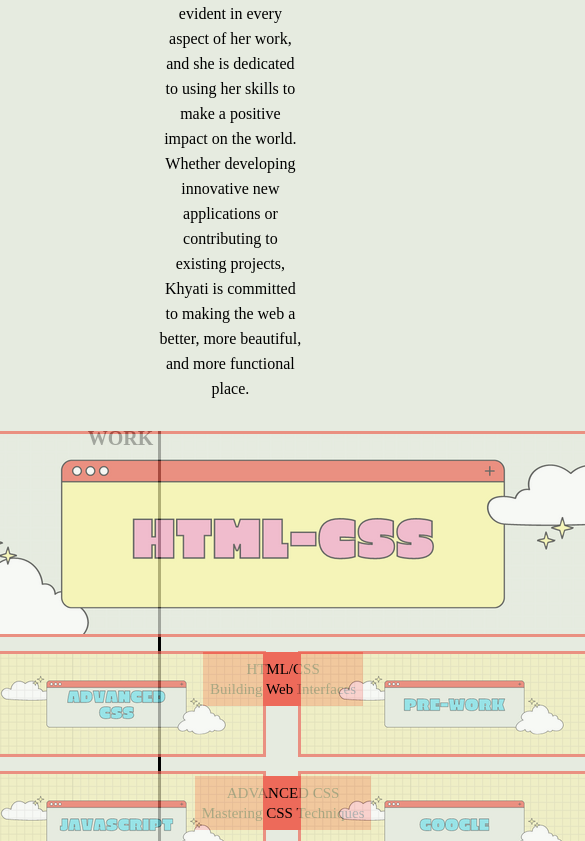
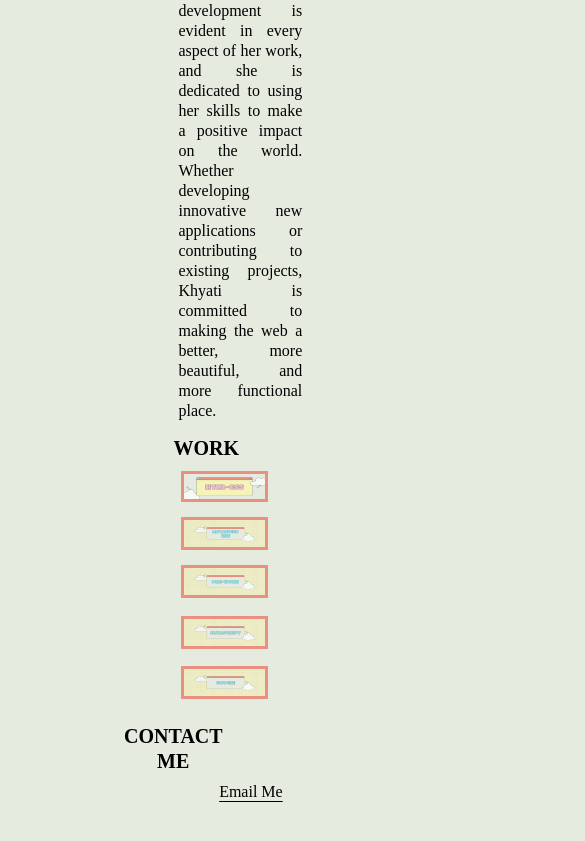
Before and after one commit to thekhyatigandhi/Advanced-CSS, a plain HTML site: page index.html in a window 390 px wide. Shown: the part 1159-2000 px from the top of the page, 585 px wide, since content can reach past the window. Drawn offline with Linux system fonts and the light colour scheme.

Commit message:
gave media queries to the page

```diff
--- a/style.css
+++ b/style.css
@@ -128,7 +128,7 @@ a:hover {
 
 @media only screen and (max-width: 768px) {
   .bottom-right {
-    bottom: 10px;
+    bottom: 100px;
     right: 10px;
     padding: 5px;
     font-size: 16px;
@@ -200,16 +200,13 @@ a:hover {
   line-height: 20px;
 }
 
-@media (max-width: 768px) {
+@media screen and (max-width: 768px) {
   #bottom-left,
   #bottom-left1,
   #bottom-left2,
   #bottom-left3,
   #bottom-left4 {
-    position: relative;
-    bottom: auto;
-    left: auto;
-    margin: 10px 0;
+    display: none;
   }
 }
 
@@ -240,16 +237,22 @@ p {
 }
 @media screen and (max-width: 768px) {
   h2 {
-    margin-right: 0px;
+    position: relative;
+    top: 20px;
+    left: 40%;
+    align-items: center;
     text-align: center;
     font-size: 20px;
   }
 
   p {
+    position: relative;
+    top: 80px;
+    padding-bottom: 50px;
     border-left: none;
     padding-left: 0;
-    text-align: center;
-    line-height: 25px;
+    text-align: justify;
+    line-height: 20px;
   }
 }
 
@@ -278,15 +281,6 @@ p {
   border: 3px solid #ed6a5a;
   transition: 0.5s ease;
   opacity: 0.7;
-}
-
-@media screen and (max-width: 600px) {
-  .gallery {
-    height: auto;
-    width: auto;
-    display: flex;
-    flex-wrap: wrap;
-  }
 }
 
 .html-css-image:hover {
@@ -350,6 +344,74 @@ p {
   box-shadow: #9c9393 10px 10px 5px;
   transform: scale(1.01);
 }
+
+@media screen and (max-width: 768px) {
+  .gallery {
+    border-left: none;
+    height: auto;
+    width: auto;
+    display: flex;
+    flex-wrap: wrap;
+    flex-direction: column;
+  }
+
+  .parent {
+    position: relative;
+    top: 0;
+    left: -29px;
+    transition: transform 0.2s;
+  }
+
+  .html-css-image {
+    position: relative;
+    top: 50px;
+    right: 30px;
+    width: 100%;
+    height: auto;
+    order: 1;
+    flex-direction: column;
+  }
+  .advanced-css {
+    position: relative;
+    top: 10px;
+    right: 30px;
+    width: 100%;
+    height: auto;
+    order: 2;
+    flex-direction: column;
+  }
+
+  .pre-work {
+    position: relative;
+    top: -30px;
+    left: 0px;
+    width: 100%;
+    height: auto;
+    order: 3;
+    flex-direction: column;
+  }
+
+  .javascript {
+    position: relative;
+    top: -67px;
+    left: 0px;
+    width: 100%;
+    height: auto;
+    order: 4;
+    flex-direction: column;
+  }
+
+  .google {
+    position: relative;
+    top: -105px;
+    left: 0px;
+    width: 100%;
+    height: auto;
+    order: 5;
+    flex-direction: column;
+  }
+}
+
 .footer {
   display: flex;
   width: 100%;
@@ -385,10 +447,11 @@ p {
 }
 @media only screen and (max-width: 768px) {
   .footer {
+    position: relative;
+    top: -145px;
+    left: 115px;
     flex-direction: column;
-    justify-content: center;
     align-items: center;
-    text-align: center;
     border-left: none;
     padding-left: 0;
     right: 0;
@@ -396,15 +459,19 @@ p {
 
   .footer div ul li {
     display: block;
-    margin: 10px 0;
+    margin: 40px 0;
     padding: 8px;
     text-align: center;
     text-decoration: none;
-    border-bottom: 2px solid black;
+    line-height: 0px;
   }
 
   #contact {
+    position: relative;
+    top: -185px;
+    left: -60px;
     margin-top: 20px;
+    margin-bottom: 20px;
     text-align: center;
     order: 1;
     width: 100%;
```
